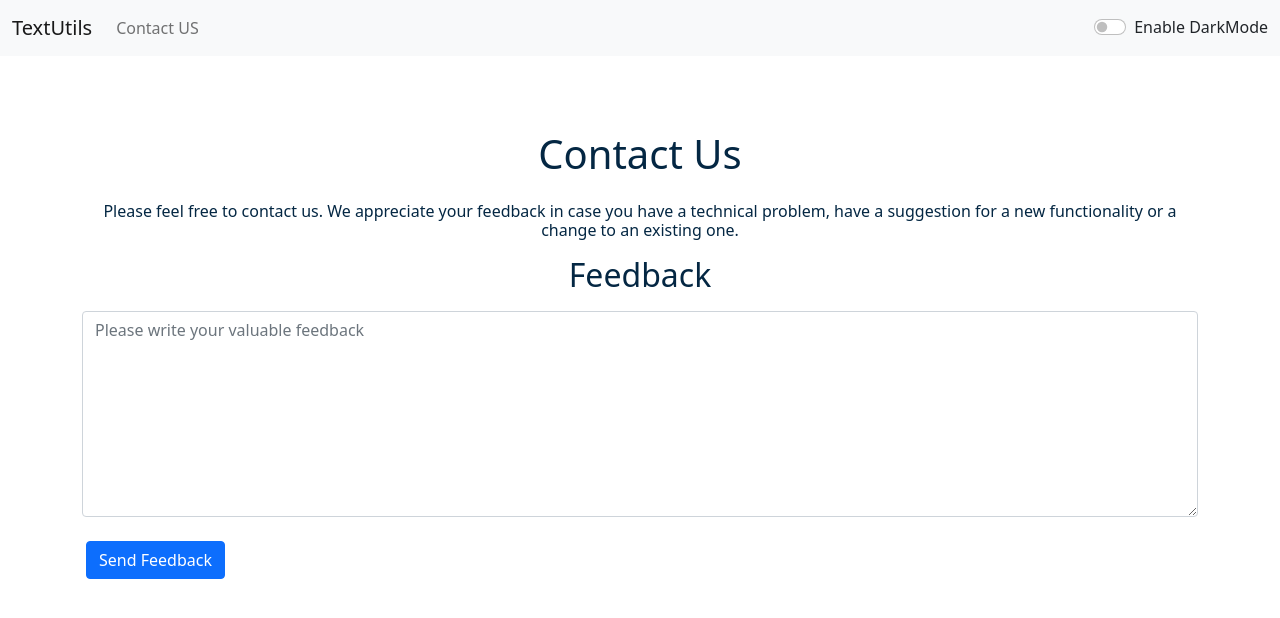
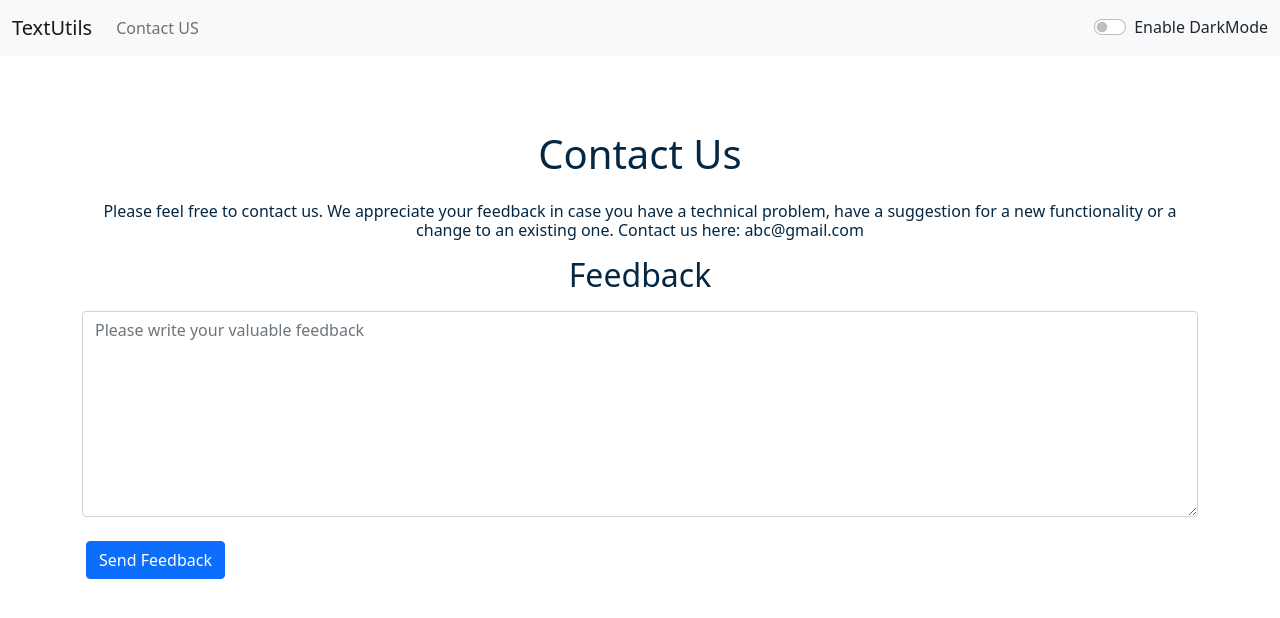
Before and after one commit to Jaydeep8989/Text-Utility, a React (Create React App) app: page /contacts in a window 1280 px wide. Shown: the top 618 px of the page. Built offline with nearby package versions, Linux system fonts and the light colour scheme.

Commit message:
Contacts page updated.

```diff
--- a/src/components/Contacts.js
+++ b/src/components/Contacts.js
@@ -17,7 +17,7 @@ export default function Contacts(props) {
                 <h1 className="my-4" style={{color: props.mode=== 'light'?'#042743':'white'}}>Contact Us</h1>
             </center>
             <center>
-                <h6>Please feel free to contact us. We appreciate your feedback in case you have a technical problem, have a suggestion for a new functionality or a change to an existing one.</h6>
+                <h6>Please feel free to contact us. We appreciate your feedback in case you have a technical problem, have a suggestion for a new functionality or a change to an existing one. Contact us here: abc@gmail.com</h6>
             </center>
             <center>
                 <h2 className="my-3">Feedback</h2>
```
